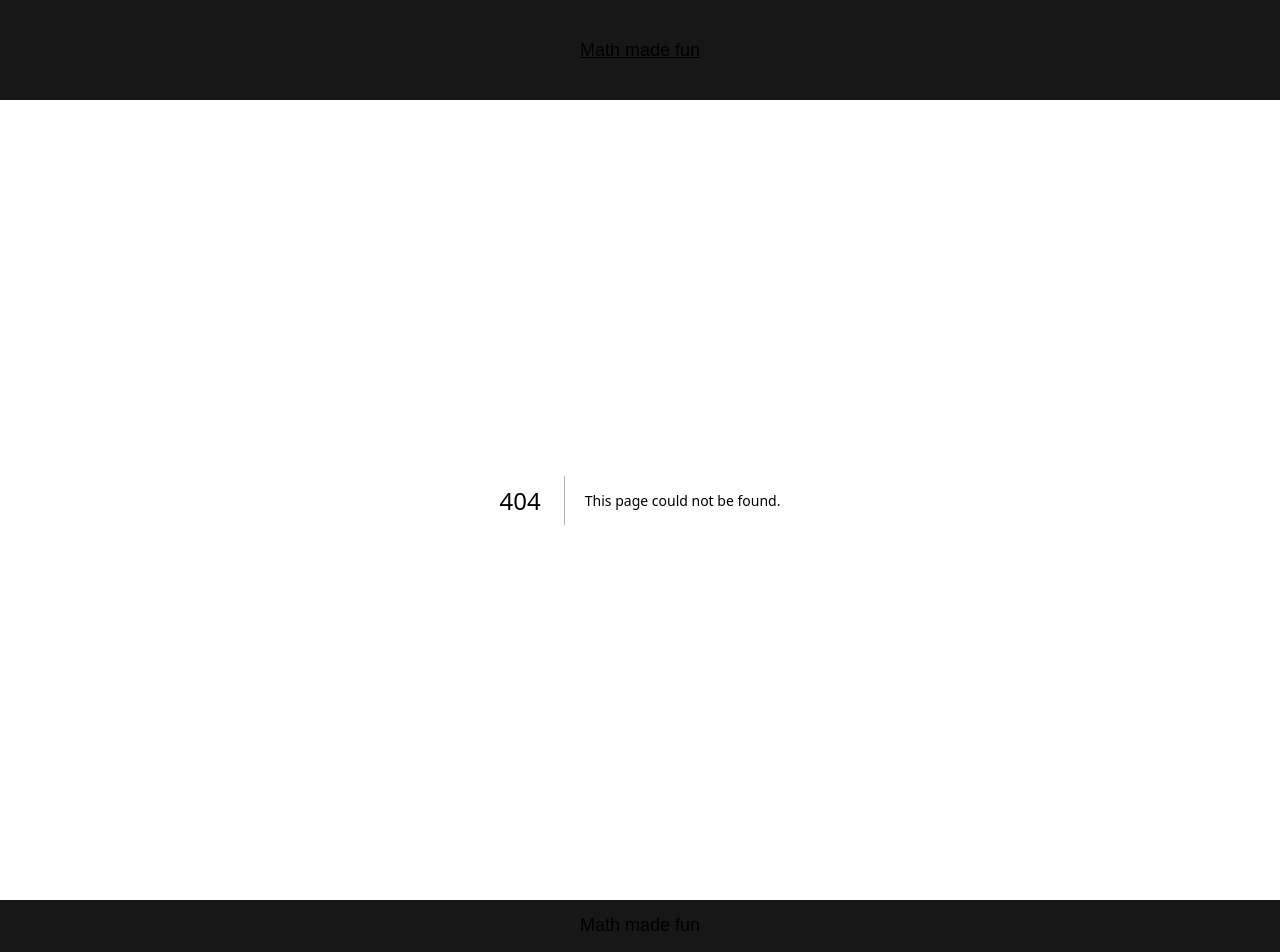
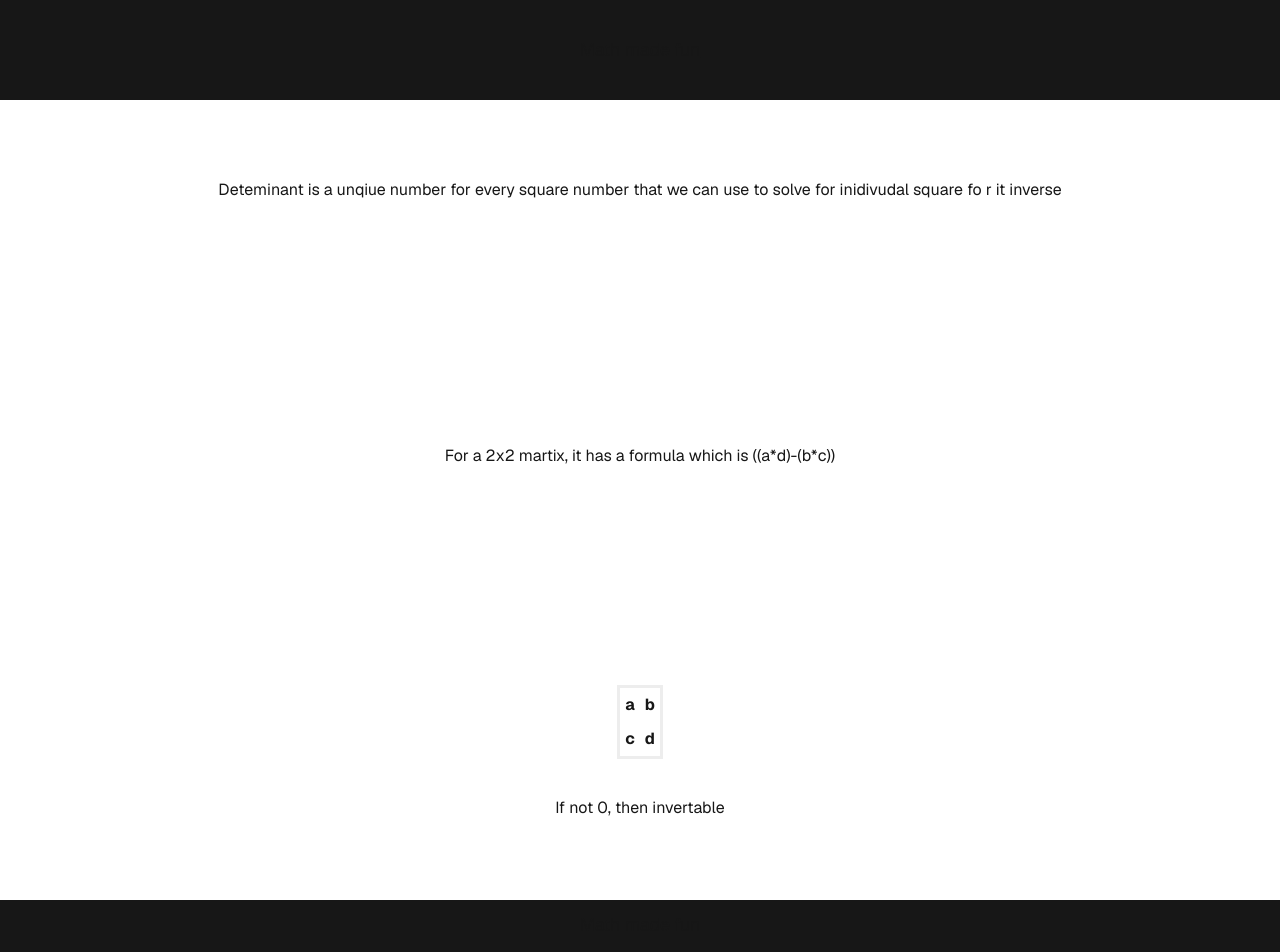
Before and after one commit to RisingSatalite/math-made-fun, a Next.js app: page /advance/matrixes/determinants in a window 1280 px wide. Before the commit this address had no page. Shown: the top 952 px of the page. Built offline with nearby package versions, Linux system fonts and the light colour scheme.

Commit message:
new pages with expansions needed

```diff
--- /dev/null
+++ b/src/app/advance/matrixes/determinants/page.js
@@ -0,0 +1,12 @@
+import MatrixDisplayer from "@/components/matrixDisplayer";
+
+export default function __Default__() {
+  return (
+    <div className="grid grid-rows-[20px_1fr_20px] items-center justify-items-center min-h-screen p-8 pb-20 gap-16 sm:p-20 font-[family-name:var(--font-geist-sans)]">
+      <p>Deteminant is a unqiue number for every square number that we can use to solve for inidivudal square fo r it inverse</p>
+      <p>For a 2x2 martix, it has a formula which is ((a*d)-(b*c))</p>
+      <MatrixDisplayer matrix={[["a","b"],["c","d"]]}/>
+      <p>If not 0, then invertable</p>
+    </div>
+  );
+}
--- /dev/null
+++ b/src/app/advance/matrixes/determinants/solving determinants/page.js
@@ -0,0 +1,7 @@
+export default function __Default__() {
+  return (
+    <div className="grid grid-rows-[20px_1fr_20px] items-center justify-items-center min-h-screen p-8 pb-20 gap-16 sm:p-20 font-[family-name:var(--font-geist-sans)]">
+      <p>Create program to automatically solve determinants, espically for higher level matrixes</p>
+    </div>
+  );
+}
```
